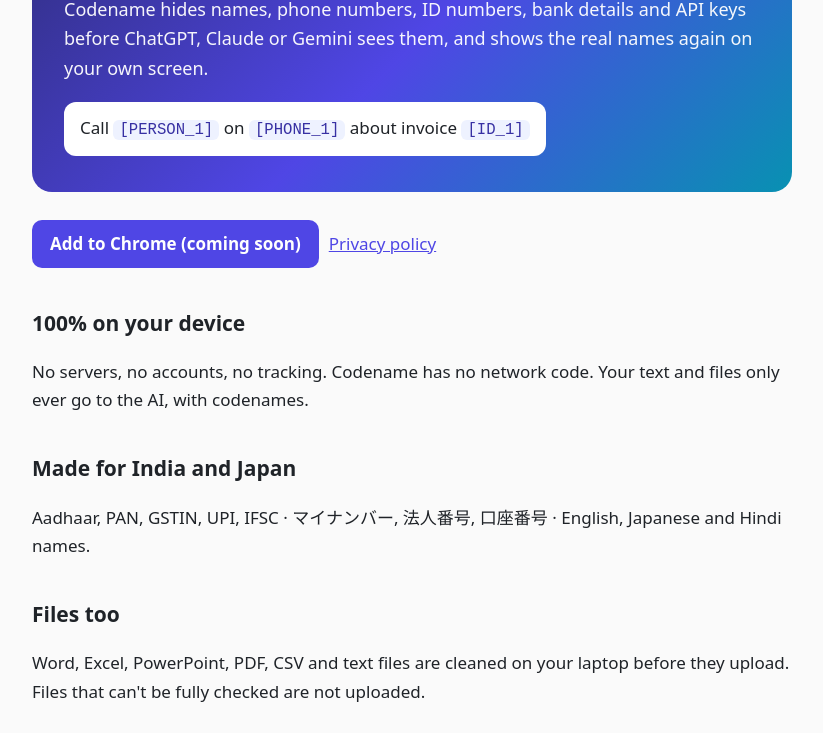
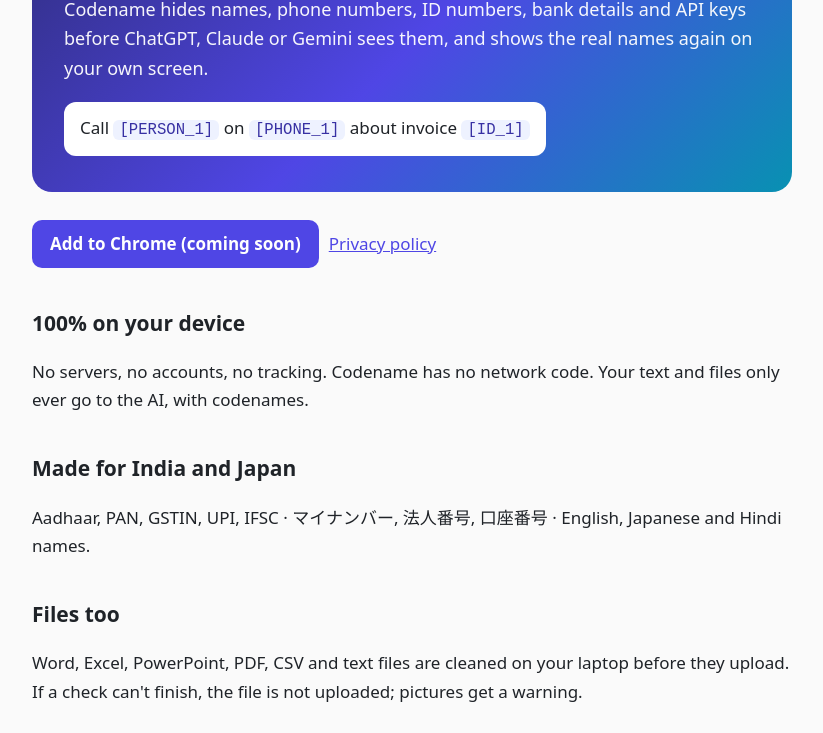
Before and after one commit to saisrivatsau1998/codename, a plain HTML site: page index.html in a window 1280 px wide. Shown: the part 219-952 px from the top of the page, without its empty margins (228-1051 px from the left). Drawn offline with Linux system fonts and the light colour scheme.

Commit message:
Add files via upload

```diff
--- a/index.html
+++ b/index.html
@@ -11,5 +11,5 @@ footer{margin-top:48px;font-size:14px;color:#6b7280}</style></head><body><main><
 <p><a class="btn" href="#">Add to Chrome (coming soon)</a><a href="privacy.html">Privacy policy</a></p>
 <h2>100% on your device</h2><p>No servers, no accounts, no tracking. Codename has no network code. Your text and files only ever go to the AI, with codenames.</p>
 <h2>Made for India and Japan</h2><p>Aadhaar, PAN, GSTIN, UPI, IFSC · マイナンバー, 法人番号, 口座番号 · English, Japanese and Hindi names.</p>
-<h2>Files too</h2><p>Word, Excel, PowerPoint, PDF, CSV and text files are cleaned on your laptop before they upload. Files that can't be fully checked are not uploaded.</p>
+<h2>Files too</h2><p>Word, Excel, PowerPoint, PDF, CSV and text files are cleaned on your laptop before they upload. If a check can't finish, the file is not uploaded; pictures get a warning.</p>
 <h2>Contact</h2><p>Questions or a missed secret? Email <a href="mailto:aiprivacyshield.help@gmail.com">aiprivacyshield.help@gmail.com</a>.</p><footer>Codename · aiprivacyshield.help@gmail.com · <a href="privacy.html">Privacy policy</a></footer></main></body></html>
```
Also changed, not shown: privacy.html (+0 -1 lines).
